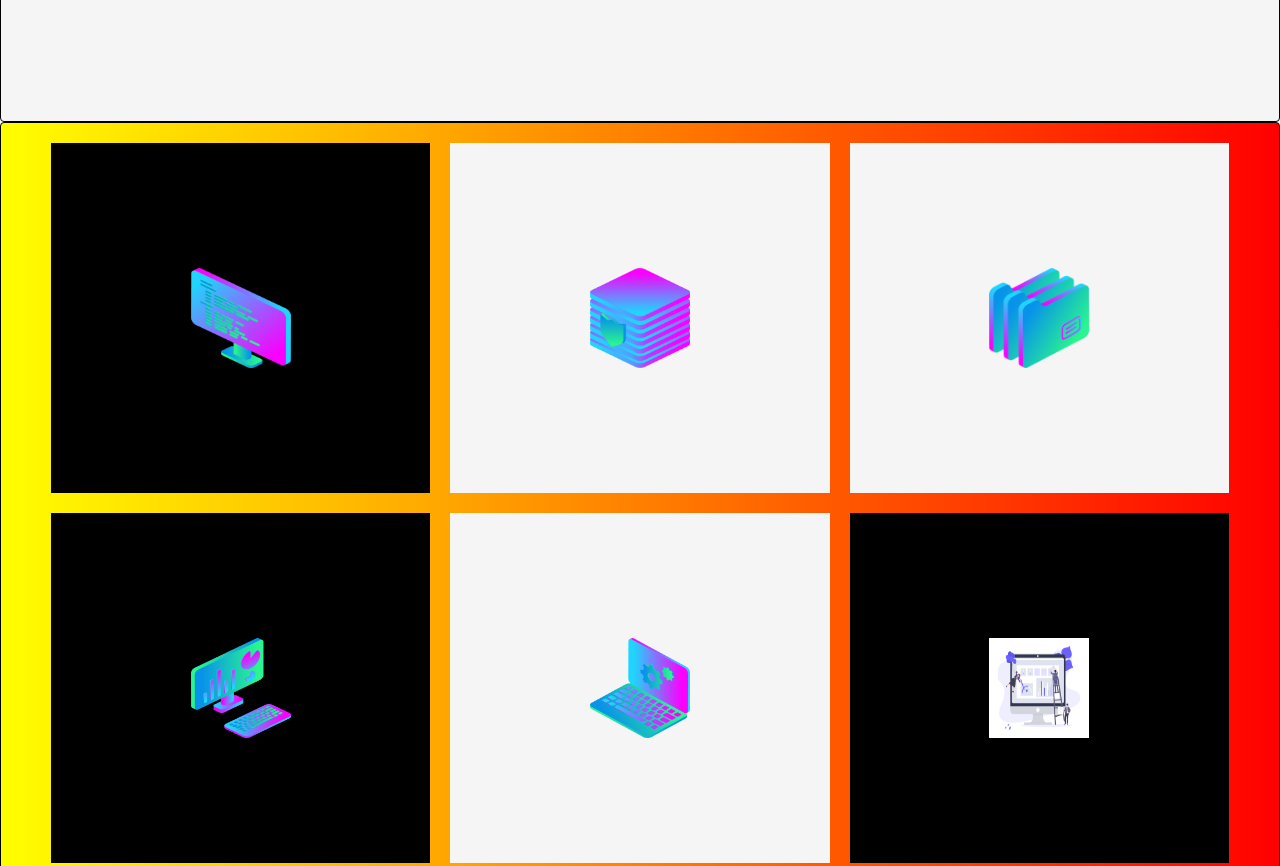
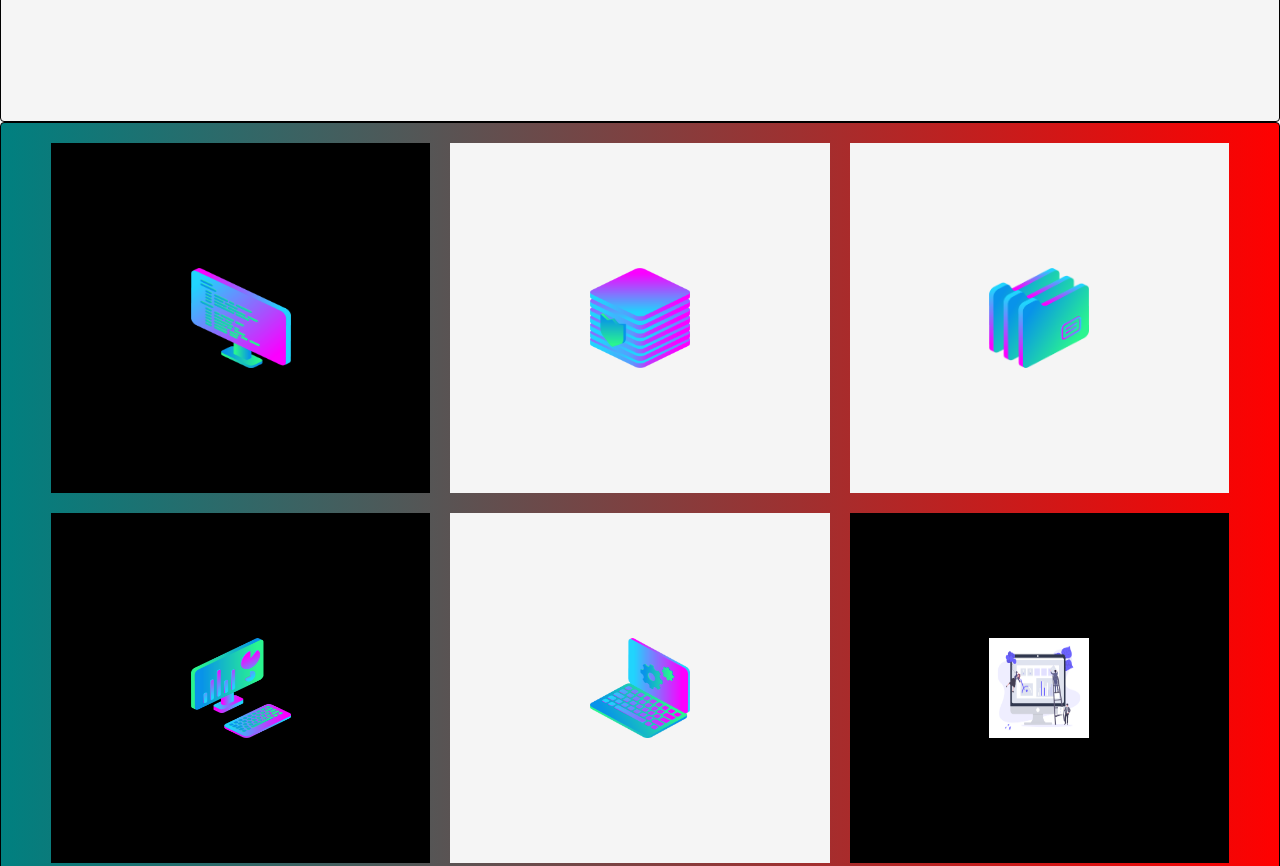
Before and after one commit to Factorialedge/abigstep, a plain HTML site: page index.html in a window 1280 px wide. Shown: the part 440-1306 px from the top of the page. Drawn offline with nearby package versions, Linux system fonts and the light colour scheme; a web font is replaced by a local one.

Commit message:
Update style.css

```diff
--- a/style.css
+++ b/style.css
@@ -201,5 +201,5 @@ span{
  *  Blue Background
  **********************************************************************/
 .blue{
-    background: linear-gradient(to right,yellow,red);
+    background: linear-gradient(to right,teal,red);
 }
```
